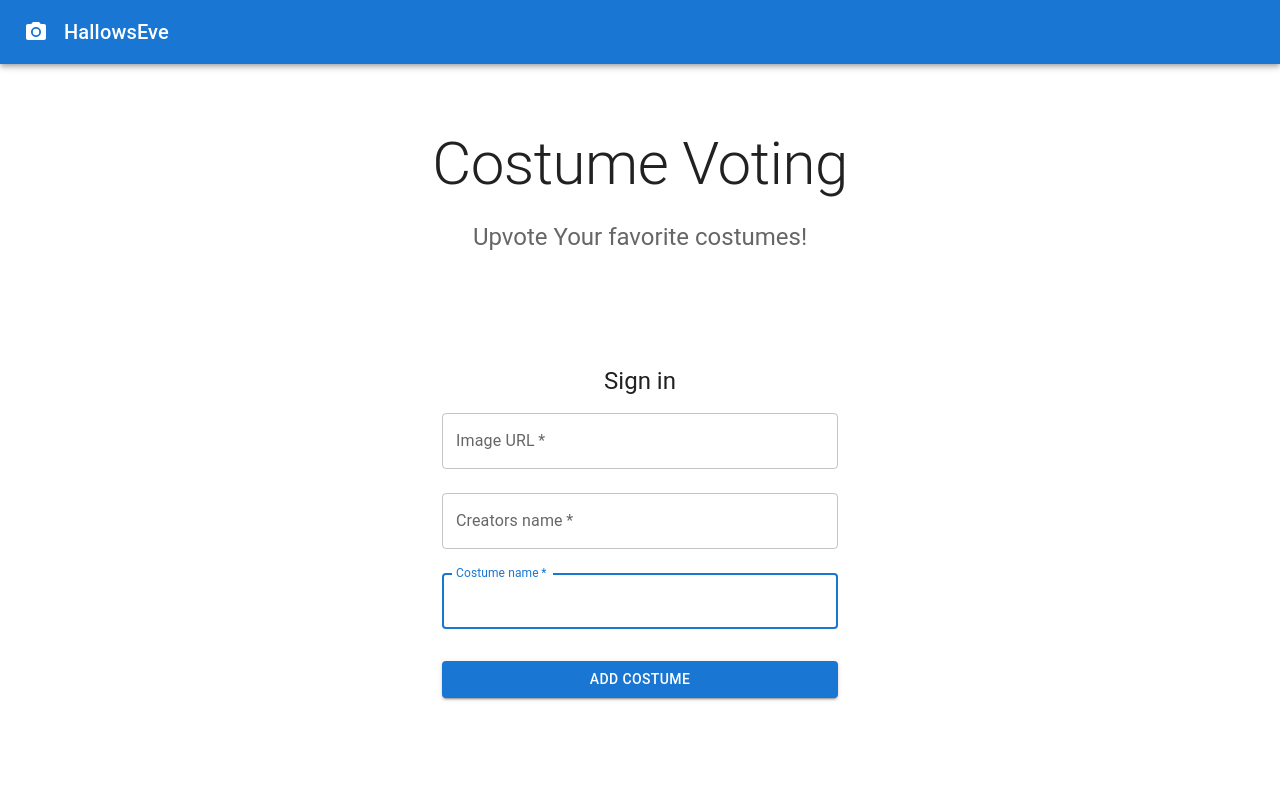
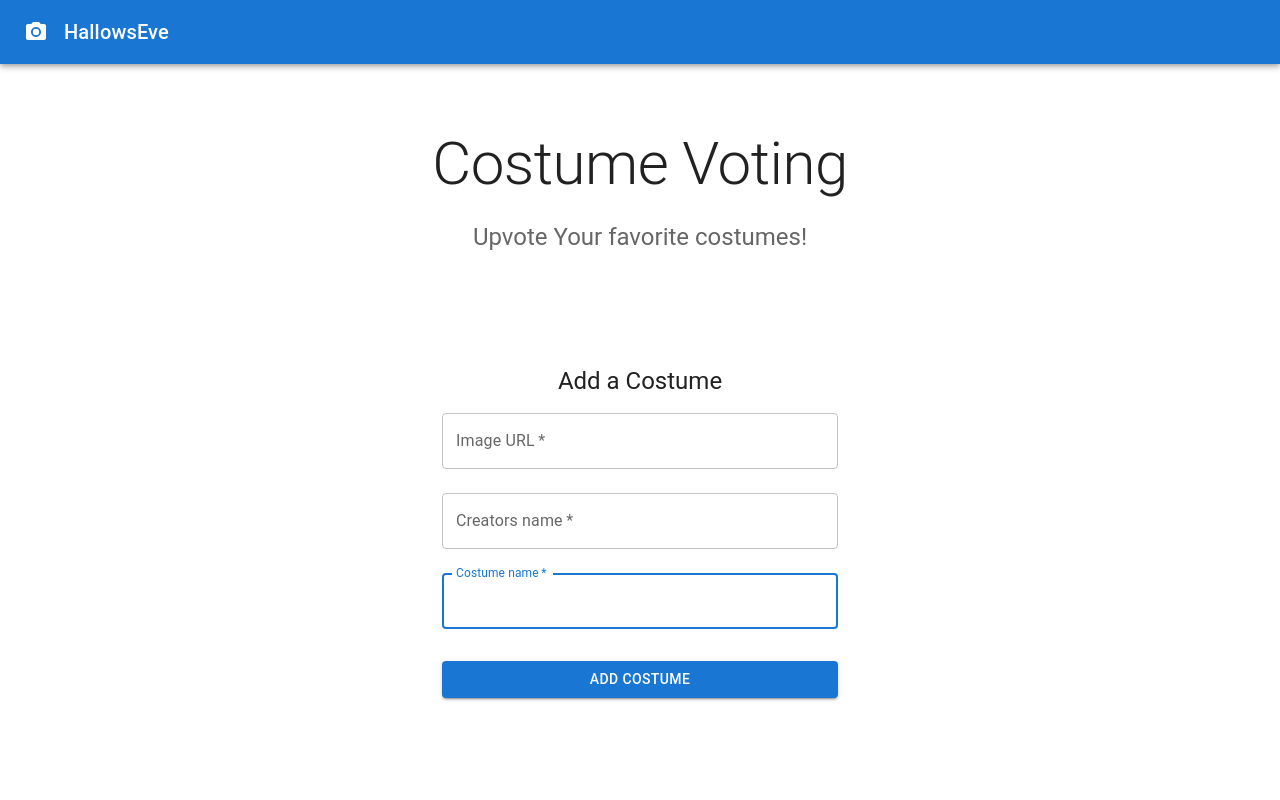
Before and after one commit to QuinnLonergan/project-practice, a React (Create React App) app in the folder client/: page / in a window 1280 px wide. Shown: the top 800 px of the page. Built offline with nearby package versions, Linux system fonts and the light colour scheme; no server answers.

Commit message:
Changed text

```diff
--- a/client/src/NewCostumeForm.js
+++ b/client/src/NewCostumeForm.js
@@ -43,7 +43,7 @@ function NewPlantForm({addCostume}) {
           }}
         >
       <Typography component="h1" variant="h5">
-            Sign in
+            Add a Costume
       </Typography>
       <form>
         {/* <input
```
